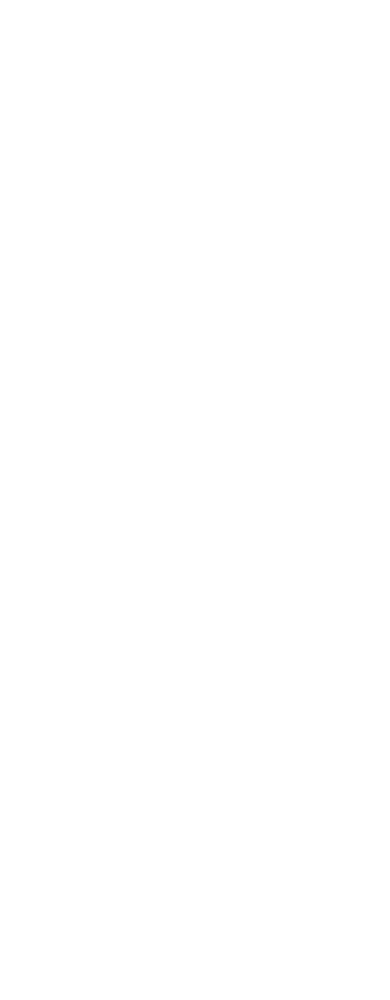
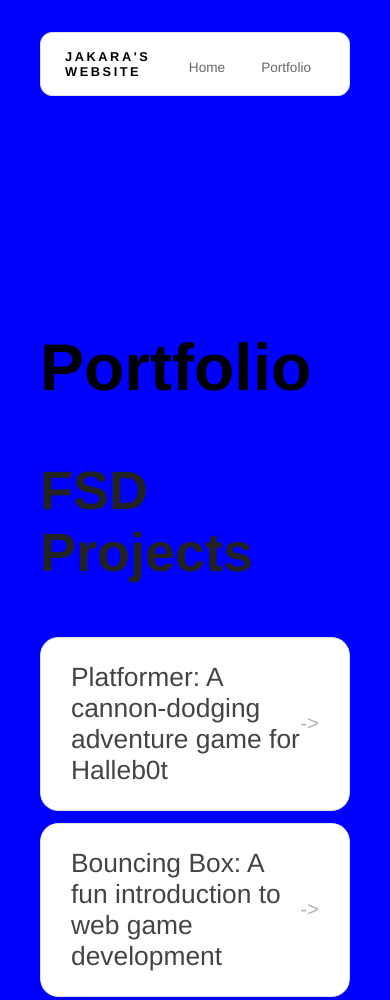
Before and after one commit to jakarabachus/jakarabachus.github.io, a plain HTML site: page portfolio.html in a window 390 px wide. Shown: the top 1000 px of the page. Before the commit the page ends 844 px from the top, so only its background shows below. Drawn offline with Linux system fonts and the light colour scheme.

Commit message:
add portfolio page to website

```diff
--- a/portfolio.html
+++ b/portfolio.html
@@ -0,0 +1,55 @@
+<!DOCTYPE html>
+<html>
+  <head>
+    <title>My Portfolio</title>
+    <head>
+  <title>Your Name's Website</title>
+  <link rel="stylesheet" href="style.css" />
+</head>
+  </head>
+
+  <body>
+    <!-- All content goes here -->
+    <div id="all-contents">
+   <nav>
+<h1>Jakara's Website</h1>
+<ul id="nav-ul">
+   <li class="nav-li">
+  <a href="index.html">Home</a>
+</li>
+<li class="nav-li">
+  <a href="portfolio.html">Portfolio</a>
+</li>
+</ul>
+</nav>
+
+
+  <main>
+  <div class="content">
+    <h1>Portfolio</h1>
+    <h3>FSD Projects</h3>
+    <ul id="portfolio">
+<li>
+  <a href="fsd-projects/platformer/">Platformer: A cannon-dodging adventure game for Halleb0t</a>
+</li>
+<li>
+  <a href="fsd-projects/bouncing-box/">Bouncing Box: A fun introduction to web game development</a>
+</li>
+<li>
+  <a href="fsd-projects/circularity/">Circularity: A poetic motion experiment with circles</a>
+</li>
+<li>
+ <a href="fsd-projects/runtime/">Runtime : Fearless HalleBot goes on a side-scrolling adventure!</a>
+</li>
+
+
+    </ul>
+
+    <!-- ASD Projects will go here -->
+
+  </div>
+</main>
+</div>
+
+  </body>
+</html>
--- a/style.css
+++ b/style.css
@@ -144,3 +144,104 @@
   background: #000;
   color: #fff;
 }
+/* Portfolio styles */
+.content h1 {
+  color: black;
+}
+
+#portfolio {
+  list-style: none;
+  margin: 0;
+  padding: 0;
+  width: 100%;
+  display: flex;
+  flex-direction: column;
+  gap: 8px;
+}
+
+#portfolio li {
+  border-radius: 12px;
+  overflow: hidden;
+}
+
+#portfolio a {
+  display: flex;
+  justify-content: space-between;
+  align-items: center;
+  text-decoration: none;
+  color: #444;
+  padding: 16px 20px;
+  font-size: 1.1rem;
+  font-weight: 500;
+  background: #fff;
+  border: 1px solid #e0e0e0;
+  border-radius: 12px;
+  transition: background 0.25s ease, color 0.25s ease, transform 0.25s ease;
+}
+
+#portfolio a:hover {
+  background: #000;
+  color: #fff;
+  transform: translateX(4px);
+}
+
+#portfolio a::after {
+  content: "->";
+  font-size: 0.85rem;
+  opacity: 0.4;
+  transition: opacity 0.25s ease;
+  white-space: nowrap;
+}
+
+#portfolio a:hover::after {
+  opacity: 1;
+}
+/* responsive web design */
+@media screen and (min-width: 120px) and (max-width: 1080px) {
+  main {
+    height: 100ch;
+    zoom: 1.5;
+    display: grid;
+  }
+
+  h1 {
+    font-size: 44px;
+  }
+
+  h2 {
+    font-size: 42px;
+  }
+
+  h3 {
+    font-size: 36px;
+  }
+
+  #all-contents {
+    height: 100ch;
+    margin: none;
+  }
+
+  a {
+    font-size: 42px;
+  }
+
+  .sidebar {
+    margin-right: 0px;
+    justify-content: center;
+    align-items: center;
+  }
+
+  .sidebar-img {
+    width: 100%;
+  }
+
+  p,
+  li {
+    font-size: 24px;
+  }
+
+  .content {
+    align-content: center;
+    justify-content: center;
+  }
+}
```
